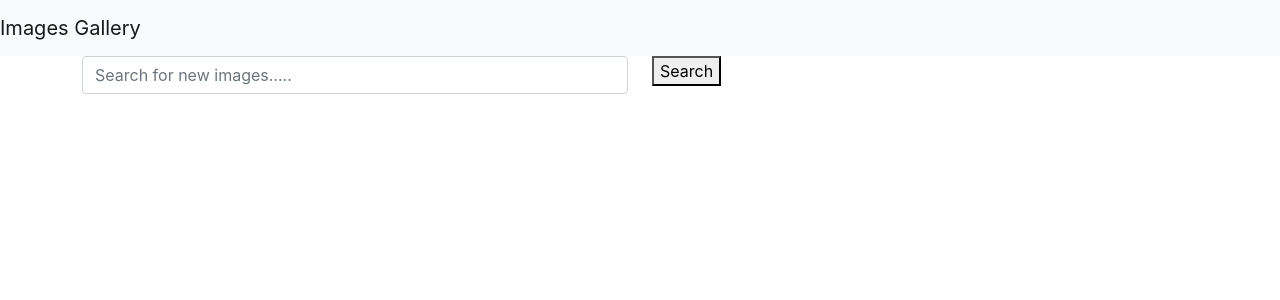
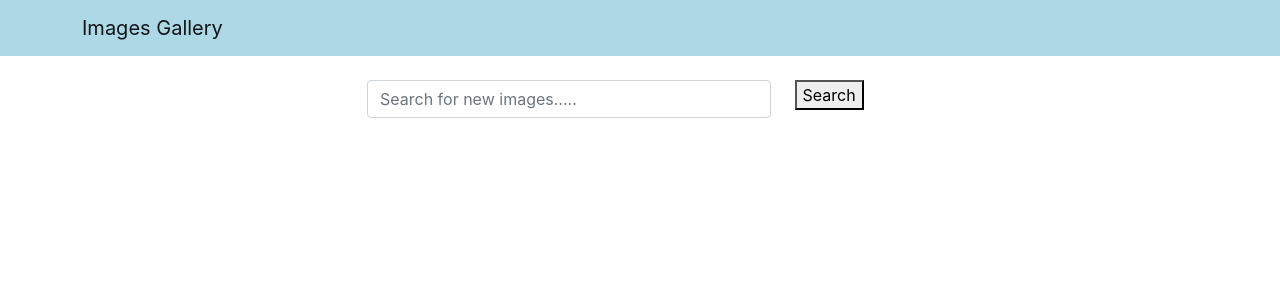
Before and after one commit to Lekan-Osindeinde/image-gallery, a React (Create React App) app in the folder frontend/: page / in a window 1280 px wide. Shown: the top 300 px of the page. Built offline with nearby package versions, Linux system fonts and the light colour scheme.

Commit message:
Styling search components

```diff
--- a/frontend/src/components/Header.js
+++ b/frontend/src/components/Header.js
@@ -1,10 +1,16 @@
 import React from "react";
-import { Navbar } from "react-bootstrap";
+import { Container, Navbar } from "react-bootstrap";
+
+const navbarStyle = {
+  backgroundColor: "lightblue"
+};
 
 const Header = (props) =>{
     return (
-        <Navbar bg="light" variant="light">
-      <Navbar.Brand href="/">{props.title}</Navbar.Brand>
+        <Navbar style={navbarStyle} variant="light">
+        <Container>
+        <Navbar.Brand href="/">{props.title}</Navbar.Brand>
+        </Container>
       </Navbar>
     )
 };
--- a/frontend/src/components/Search.js
+++ b/frontend/src/components/Search.js
@@ -3,16 +3,16 @@ import { Col, Container, Form, Row } from "react-bootstrap";
 
 const Search = () => {
   return (
-    <Container>
-      <Row>
-        <Col>
+    <Container className='mt-4'>
+      <Row className='justify-content-center'>
+        <Col xs ={12} md ={8} lg={6}>
           <Form>
             <Row>
-              <Col>
+              <Col xs={9}>
                 <Form.Control placeholder="Search for new images....." />
               </Col>
               <Col>
-                <button variant ="primary" type = "submit">Search</button>
+                <button variant="primary" type = "submit">Search</button>
               </Col>
             </Row>
           </Form>
```
